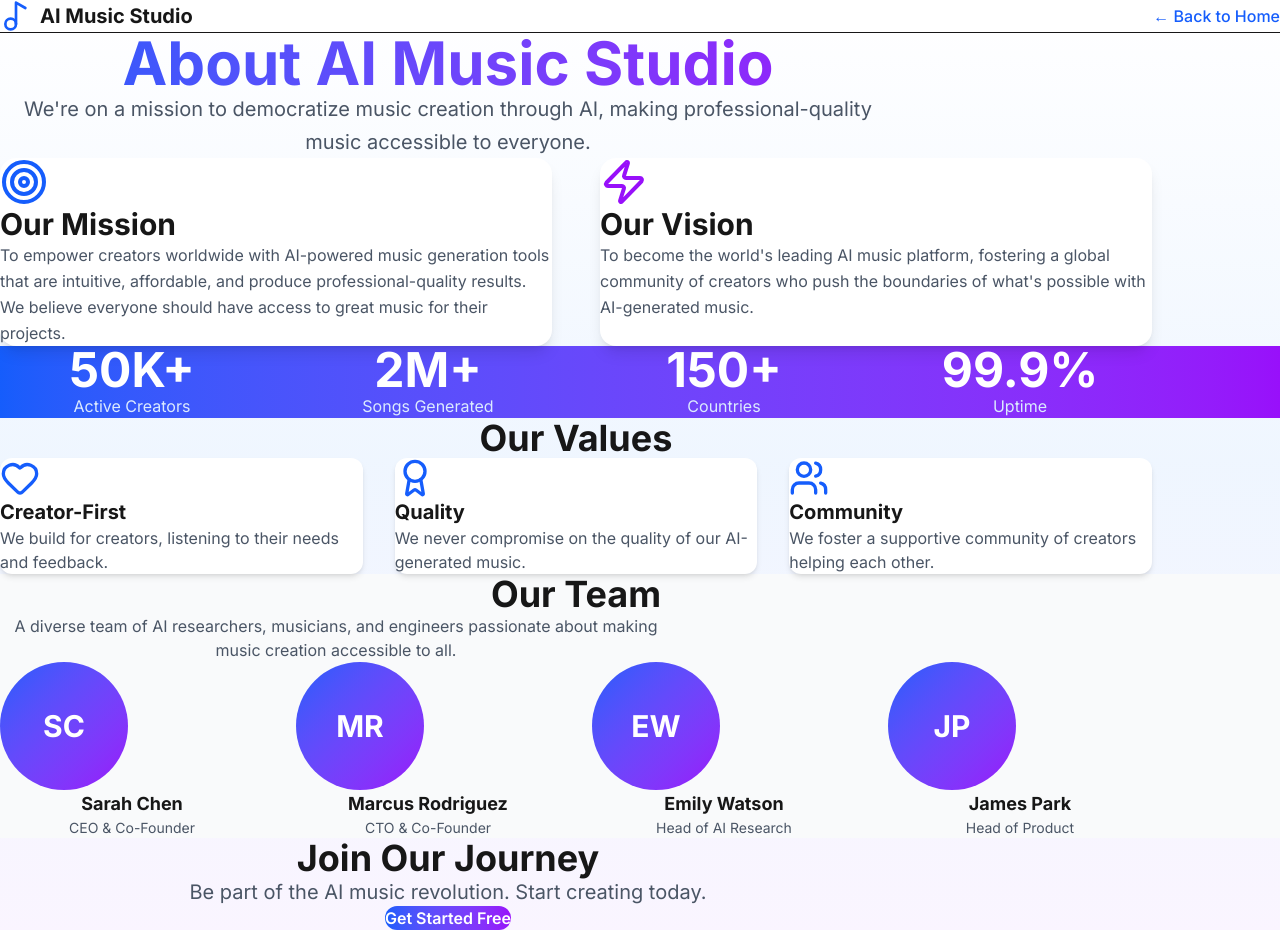
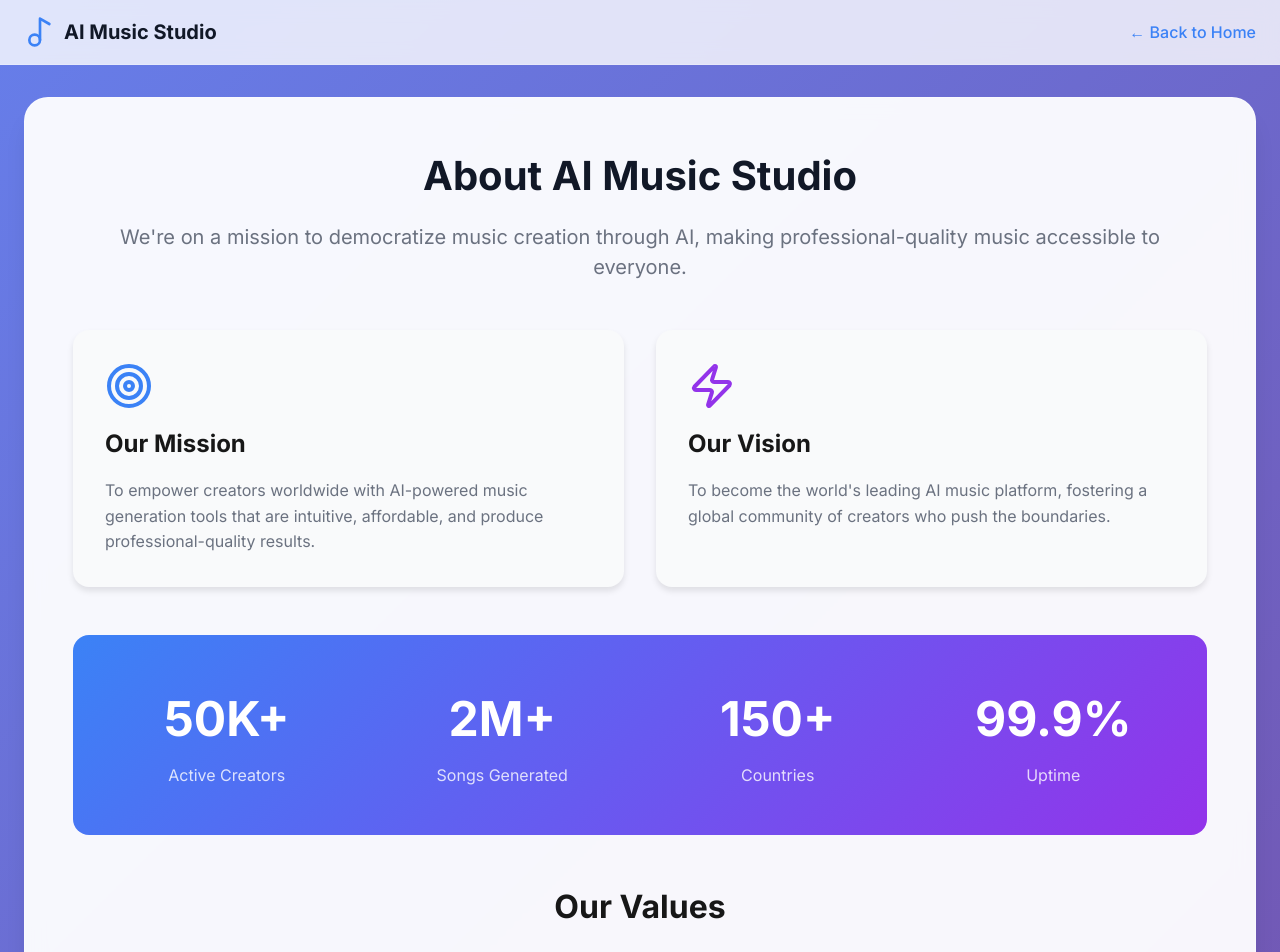
Before and after one commit to aflorentin001/AIMusic, a Next.js app: page /about in a window 1280 px wide. Shown: the top 952 px of the page. Before the commit the page ends 930 px from the top, so only its background shows below. Built offline with nearby package versions, Linux system fonts and the light colour scheme.

Commit message:
Fix: Update About page to match dashboard glassmorphism style

```diff
--- a/app/about/page.tsx
+++ b/app/about/page.tsx
@@ -6,170 +6,206 @@ import Link from 'next/link';
 
 export default function AboutPage() {
   return (
-    <div className="min-h-screen bg-gradient-to-b from-white via-blue-50 to-purple-50">
+    <>
+      <style jsx global>{`
+        body {
+          background: linear-gradient(135deg, #667eea 0%, #764ba2 100%) !important;
+          min-height: 100vh;
+        }
+      `}</style>
+
+      <div style={{
+        background: 'linear-gradient(135deg, #667eea 0%, #764ba2 100%)',
+        minHeight: '100vh'
+      }}>
         {/* Header */}
-      <header className="border-b bg-white/80 backdrop-blur-md sticky top-0 z-50">
-        <div className="max-w-7xl mx-auto px-6 py-4 flex justify-between items-center">
-          <Link href="/" className="flex items-center gap-2">
-            <Music2 className="w-8 h-8 text-blue-600" />
-            <span className="text-xl font-bold">AI Music Studio</span>
+        <header style={{
+          background: 'rgba(255, 255, 255, 0.8)',
+          backdropFilter: 'blur(10px)',
+          borderBottom: '1px solid rgba(255, 255, 255, 0.2)',
+          padding: '1rem 1.5rem',
+          position: 'sticky',
+          top: 0,
+          zIndex: 50
+        }}>
+          <div style={{
+            maxWidth: '80rem',
+            margin: '0 auto',
+            display: 'flex',
+            alignItems: 'center',
+            justifyContent: 'space-between'
+          }}>
+            <Link href="/" style={{ display: 'flex', alignItems: 'center', gap: '0.5rem', textDecoration: 'none' }}>
+              <Music2 style={{ width: '2rem', height: '2rem', color: '#3b82f6' }} />
+              <span style={{ fontSize: '1.25rem', fontWeight: 700, color: '#111827' }}>AI Music Studio</span>
             </Link>
-          <Link href="/" className="text-blue-600 hover:text-blue-700 font-medium">
+            <Link href="/" style={{
+              color: '#3b82f6',
+              fontWeight: 500,
+              textDecoration: 'none'
+            }}>
               ← Back to Home
             </Link>
           </div>
         </header>
 
-      {/* Hero Section */}
-      <section className="py-20 px-6">
-        <div className="max-w-4xl mx-auto text-center">
-          <motion.h1
-            initial={{ opacity: 0, y: 20 }}
-            animate={{ opacity: 1, y: 0 }}
-            className="text-5xl md:text-6xl font-bold mb-6 bg-gradient-to-r from-blue-600 to-purple-600 bg-clip-text text-transparent"
-          >
+        {/* Content */}
+        <main style={{
+          maxWidth: '80rem',
+          margin: '0 auto',
+          padding: '2rem 1.5rem'
+        }}>
+          <div style={{
+            background: 'rgba(255, 255, 255, 0.95)',
+            backdropFilter: 'blur(10px)',
+            borderRadius: '1.5rem',
+            border: '1px solid rgba(255, 255, 255, 0.3)',
+            boxShadow: '0 20px 25px -5px rgba(0, 0, 0, 0.1)',
+            padding: '3rem'
+          }}>
+            <h1 style={{
+              fontSize: '2.5rem',
+              fontWeight: 700,
+              marginBottom: '1rem',
+              color: '#111827',
+              textAlign: 'center'
+            }}>
               About AI Music Studio
-          </motion.h1>
-          <motion.p
-            initial={{ opacity: 0, y: 20 }}
-            animate={{ opacity: 1, y: 0 }}
-            transition={{ delay: 0.1 }}
-            className="text-xl text-gray-600 leading-relaxed"
-          >
+            </h1>
+            <p style={{
+              fontSize: '1.25rem',
+              color: '#6b7280',
+              textAlign: 'center',
+              marginBottom: '3rem'
+            }}>
               We're on a mission to democratize music creation through AI, making professional-quality music accessible to everyone.
-          </motion.p>
-        </div>
-      </section>
+            </p>
 
             {/* Mission & Vision */}
-      <section className="py-16 px-6">
-        <div className="max-w-6xl mx-auto grid md:grid-cols-2 gap-12">
-          <motion.div
-            initial={{ opacity: 0, x: -20 }}
-            whileInView={{ opacity: 1, x: 0 }}
-            viewport={{ once: true }}
-            className="bg-white rounded-2xl p-8 shadow-lg"
-          >
-            <Target className="w-12 h-12 text-blue-600 mb-4" />
-            <h2 className="text-3xl font-bold mb-4">Our Mission</h2>
-            <p className="text-gray-600 leading-relaxed">
-              To empower creators worldwide with AI-powered music generation tools that are intuitive, affordable, and produce professional-quality results. We believe everyone should have access to great music for their projects.
+            <div style={{ display: 'grid', gridTemplateColumns: 'repeat(auto-fit, minmax(300px, 1fr))', gap: '2rem', marginBottom: '3rem' }}>
+              <div style={{ background: '#f9fafb', borderRadius: '1rem', padding: '2rem', boxShadow: '0 4px 6px rgba(0,0,0,0.1)' }}>
+                <Target style={{ width: '3rem', height: '3rem', color: '#3b82f6', marginBottom: '1rem' }} />
+                <h2 style={{ fontSize: '1.5rem', fontWeight: 700, marginBottom: '1rem' }}>Our Mission</h2>
+                <p style={{ color: '#6b7280', lineHeight: 1.6 }}>
+                  To empower creators worldwide with AI-powered music generation tools that are intuitive, affordable, and produce professional-quality results.
                 </p>
-          </motion.div>
+              </div>
 
-          <motion.div
-            initial={{ opacity: 0, x: 20 }}
-            whileInView={{ opacity: 1, x: 0 }}
-            viewport={{ once: true }}
-            className="bg-white rounded-2xl p-8 shadow-lg"
-          >
-            <Zap className="w-12 h-12 text-purple-600 mb-4" />
-            <h2 className="text-3xl font-bold mb-4">Our Vision</h2>
-            <p className="text-gray-600 leading-relaxed">
-              To become the world's leading AI music platform, fostering a global community of creators who push the boundaries of what's possible with AI-generated music.
+              <div style={{ background: '#f9fafb', borderRadius: '1rem', padding: '2rem', boxShadow: '0 4px 6px rgba(0,0,0,0.1)' }}>
+                <Zap style={{ width: '3rem', height: '3rem', color: '#9333ea', marginBottom: '1rem' }} />
+                <h2 style={{ fontSize: '1.5rem', fontWeight: 700, marginBottom: '1rem' }}>Our Vision</h2>
+                <p style={{ color: '#6b7280', lineHeight: 1.6 }}>
+                  To become the world's leading AI music platform, fostering a global community of creators who push the boundaries.
                 </p>
-          </motion.div>
               </div>
-      </section>
+            </div>
 
             {/* Stats */}
-      <section className="py-16 px-6 bg-gradient-to-r from-blue-600 to-purple-600">
-        <div className="max-w-6xl mx-auto">
-          <div className="grid grid-cols-2 md:grid-cols-4 gap-8 text-center text-white">
+            <div style={{
+              background: 'linear-gradient(135deg, #3b82f6, #9333ea)',
+              borderRadius: '1rem',
+              padding: '3rem 2rem',
+              marginBottom: '3rem'
+            }}>
+              <div style={{ display: 'grid', gridTemplateColumns: 'repeat(auto-fit, minmax(150px, 1fr))', gap: '2rem', textAlign: 'center', color: 'white' }}>
                 <div>
-              <div className="text-5xl font-bold mb-2">50K+</div>
-              <div className="text-blue-100">Active Creators</div>
+                  <div style={{ fontSize: '3rem', fontWeight: 700, marginBottom: '0.5rem' }}>50K+</div>
+                  <div style={{ color: 'rgba(255,255,255,0.8)' }}>Active Creators</div>
                 </div>
                 <div>
-              <div className="text-5xl font-bold mb-2">2M+</div>
-              <div className="text-blue-100">Songs Generated</div>
+                  <div style={{ fontSize: '3rem', fontWeight: 700, marginBottom: '0.5rem' }}>2M+</div>
+                  <div style={{ color: 'rgba(255,255,255,0.8)' }}>Songs Generated</div>
                 </div>
                 <div>
-              <div className="text-5xl font-bold mb-2">150+</div>
-              <div className="text-blue-100">Countries</div>
+                  <div style={{ fontSize: '3rem', fontWeight: 700, marginBottom: '0.5rem' }}>150+</div>
+                  <div style={{ color: 'rgba(255,255,255,0.8)' }}>Countries</div>
                 </div>
                 <div>
-              <div className="text-5xl font-bold mb-2">99.9%</div>
-              <div className="text-blue-100">Uptime</div>
+                  <div style={{ fontSize: '3rem', fontWeight: 700, marginBottom: '0.5rem' }}>99.9%</div>
+                  <div style={{ color: 'rgba(255,255,255,0.8)' }}>Uptime</div>
                 </div>
               </div>
             </div>
-      </section>
 
             {/* Values */}
-      <section className="py-20 px-6">
-        <div className="max-w-6xl mx-auto">
-          <h2 className="text-4xl font-bold text-center mb-12">Our Values</h2>
-          <div className="grid md:grid-cols-3 gap-8">
+            <h2 style={{ fontSize: '2rem', fontWeight: 700, textAlign: 'center', marginBottom: '2rem' }}>Our Values</h2>
+            <div style={{ display: 'grid', gridTemplateColumns: 'repeat(auto-fit, minmax(250px, 1fr))', gap: '1.5rem', marginBottom: '3rem' }}>
               {[
                 { icon: Heart, title: 'Creator-First', description: 'We build for creators, listening to their needs and feedback.' },
                 { icon: Award, title: 'Quality', description: 'We never compromise on the quality of our AI-generated music.' },
                 { icon: Users, title: 'Community', description: 'We foster a supportive community of creators helping each other.' },
-            ].map((value, index) => (
-              <motion.div
-                key={index}
-                initial={{ opacity: 0, y: 20 }}
-                whileInView={{ opacity: 1, y: 0 }}
-                viewport={{ once: true }}
-                transition={{ delay: index * 0.1 }}
-                className="bg-white rounded-xl p-6 shadow-md hover:shadow-xl transition-shadow"
-              >
-                <value.icon className="w-10 h-10 text-blue-600 mb-4" />
-                <h3 className="text-xl font-bold mb-2">{value.title}</h3>
-                <p className="text-gray-600">{value.description}</p>
-              </motion.div>
-            ))}
+              ].map((value, index) => {
+                const Icon = value.icon;
+                return (
+                  <div key={index} style={{ background: '#f9fafb', borderRadius: '0.75rem', padding: '1.5rem' }}>
+                    <Icon style={{ width: '2.5rem', height: '2.5rem', color: '#3b82f6', marginBottom: '1rem' }} />
+                    <h3 style={{ fontSize: '1.25rem', fontWeight: 700, marginBottom: '0.5rem' }}>{value.title}</h3>
+                    <p style={{ color: '#6b7280', fontSize: '0.9375rem' }}>{value.description}</p>
                   </div>
+                );
+              })}
             </div>
-      </section>
 
-      {/* Team Section */}
-      <section className="py-20 px-6 bg-gray-50">
-        <div className="max-w-6xl mx-auto">
-          <h2 className="text-4xl font-bold text-center mb-4">Our Team</h2>
-          <p className="text-center text-gray-600 mb-12 max-w-2xl mx-auto">
+            {/* Team */}
+            <h2 style={{ fontSize: '2rem', fontWeight: 700, textAlign: 'center', marginBottom: '1rem' }}>Our Team</h2>
+            <p style={{ textAlign: 'center', color: '#6b7280', marginBottom: '2rem' }}>
               A diverse team of AI researchers, musicians, and engineers passionate about making music creation accessible to all.
             </p>
-          <div className="grid md:grid-cols-4 gap-8">
+            <div style={{ display: 'grid', gridTemplateColumns: 'repeat(auto-fit, minmax(200px, 1fr))', gap: '2rem', marginBottom: '3rem' }}>
               {[
                 { name: 'Sarah Chen', role: 'CEO & Co-Founder', initial: 'SC' },
                 { name: 'Marcus Rodriguez', role: 'CTO & Co-Founder', initial: 'MR' },
                 { name: 'Emily Watson', role: 'Head of AI Research', initial: 'EW' },
                 { name: 'James Park', role: 'Head of Product', initial: 'JP' },
               ].map((member, index) => (
-              <motion.div
-                key={index}
-                initial={{ opacity: 0, scale: 0.9 }}
-                whileInView={{ opacity: 1, scale: 1 }}
-                viewport={{ once: true }}
-                transition={{ delay: index * 0.1 }}
-                className="text-center"
-              >
-                <div className="w-32 h-32 mx-auto mb-4 rounded-full bg-gradient-to-br from-blue-600 to-purple-600 flex items-center justify-center text-white text-3xl font-bold">
+                <div key={index} style={{ textAlign: 'center' }}>
+                  <div style={{
+                    width: '8rem',
+                    height: '8rem',
+                    margin: '0 auto 1rem',
+                    borderRadius: '50%',
+                    background: 'linear-gradient(135deg, #3b82f6, #9333ea)',
+                    display: 'flex',
+                    alignItems: 'center',
+                    justifyContent: 'center',
+                    color: 'white',
+                    fontSize: '2rem',
+                    fontWeight: 700
+                  }}>
                     {member.initial}
                   </div>
-                <h3 className="font-bold text-lg">{member.name}</h3>
-                <p className="text-gray-600 text-sm">{member.role}</p>
-              </motion.div>
+                  <h3 style={{ fontWeight: 700, fontSize: '1.125rem', marginBottom: '0.25rem' }}>{member.name}</h3>
+                  <p style={{ color: '#6b7280', fontSize: '0.875rem' }}>{member.role}</p>
+                </div>
               ))}
             </div>
-        </div>
-      </section>
 
             {/* CTA */}
-      <section className="py-20 px-6">
-        <div className="max-w-4xl mx-auto text-center">
-          <h2 className="text-4xl font-bold mb-6">Join Our Journey</h2>
-          <p className="text-xl text-gray-600 mb-8">
+            <div style={{ textAlign: 'center', marginTop: '3rem' }}>
+              <h2 style={{ fontSize: '2rem', fontWeight: 700, marginBottom: '1rem' }}>Join Our Journey</h2>
+              <p style={{ fontSize: '1.125rem', color: '#6b7280', marginBottom: '2rem' }}>
                 Be part of the AI music revolution. Start creating today.
               </p>
               <Link href="/signup">
-            <button className="px-8 py-4 bg-gradient-to-r from-blue-600 to-purple-600 text-white font-semibold rounded-xl hover:shadow-xl transition-all">
+                <button style={{
+                  padding: '1rem 2rem',
+                  background: 'linear-gradient(135deg, #3b82f6, #9333ea)',
+                  color: 'white',
+                  fontWeight: 600,
+                  borderRadius: '0.75rem',
+                  border: 'none',
+                  cursor: 'pointer',
+                  fontSize: '1rem',
+                  boxShadow: '0 4px 6px rgba(0,0,0,0.1)',
+                  transition: 'all 0.2s'
+                }}>
                   Get Started Free
                 </button>
               </Link>
             </div>
-      </section>
           </div>
+        </main>
+      </div>
+    </>
   );
 }
--- /dev/null
+++ b/components/PublicPageLayout.tsx
@@ -0,0 +1,89 @@
+'use client';
+
+import { Music2 } from 'lucide-react';
+import Link from 'next/link';
+import { ReactNode } from 'react';
+
+interface PublicPageLayoutProps {
+  children: ReactNode;
+  title?: string;
+}
+
+export default function PublicPageLayout({ children, title }: PublicPageLayoutProps) {
+  return (
+    <>
+      <style jsx global>{`
+        body {
+          background: linear-gradient(135deg, #667eea 0%, #764ba2 100%) !important;
+          min-height: 100vh;
+        }
+      `}</style>
+
+      <div className="min-h-screen" style={{
+        background: 'linear-gradient(135deg, #667eea 0%, #764ba2 100%)',
+        minHeight: '100vh'
+      }}>
+        {/* Header */}
+        <header style={{
+          background: 'rgba(255, 255, 255, 0.8)',
+          backdropFilter: 'blur(10px)',
+          borderBottom: '1px solid rgba(255, 255, 255, 0.2)',
+          padding: '1rem 1.5rem',
+          position: 'sticky',
+          top: 0,
+          zIndex: 50
+        }}>
+          <div style={{
+            maxWidth: '80rem',
+            margin: '0 auto',
+            display: 'flex',
+            alignItems: 'center',
+            justifyContent: 'space-between'
+          }}>
+            <Link href="/" style={{ display: 'flex', alignItems: 'center', gap: '0.5rem', textDecoration: 'none' }}>
+              <Music2 style={{ width: '2rem', height: '2rem', color: '#3b82f6' }} />
+              <span style={{ fontSize: '1.25rem', fontWeight: 700, color: '#111827' }}>AI Music Studio</span>
+            </Link>
+            <Link href="/" style={{
+              color: '#3b82f6',
+              fontWeight: 500,
+              textDecoration: 'none',
+              transition: 'color 0.2s'
+            }}>
+              ← Back to Home
+            </Link>
+          </div>
+        </header>
+
+        {/* Content */}
+        <main style={{
+          maxWidth: '80rem',
+          margin: '0 auto',
+          padding: '2rem 1.5rem',
+        }}>
+          <div style={{
+            background: 'rgba(255, 255, 255, 0.95)',
+            backdropFilter: 'blur(10px)',
+            borderRadius: '1.5rem',
+            border: '1px solid rgba(255, 255, 255, 0.3)',
+            boxShadow: '0 20px 25px -5px rgba(0, 0, 0, 0.1), 0 10px 10px -5px rgba(0, 0, 0, 0.04)',
+            padding: '3rem',
+            minHeight: 'calc(100vh - 10rem)'
+          }}>
+            {title && (
+              <h1 style={{
+                fontSize: '2.5rem',
+                fontWeight: 700,
+                marginBottom: '2rem',
+                color: '#111827'
+              }}>
+                {title}
+              </h1>
+            )}
+            {children}
+          </div>
+        </main>
+      </div>
+    </>
+  );
+}
```
Lines whose indentation alone changed are shown as unchanged.
